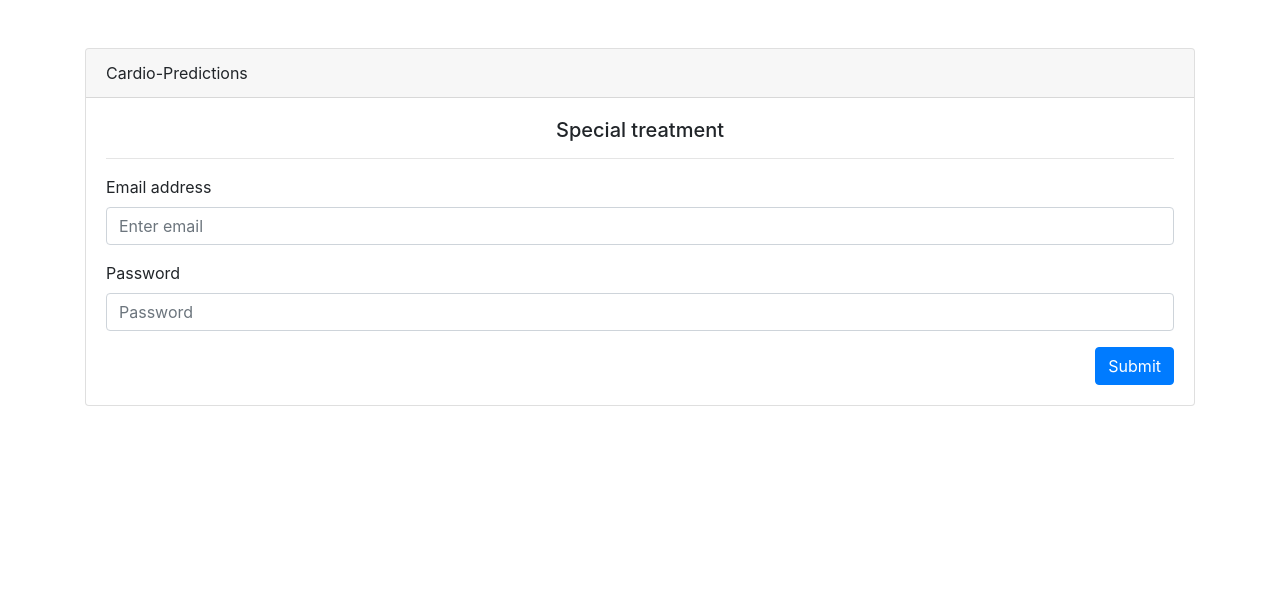
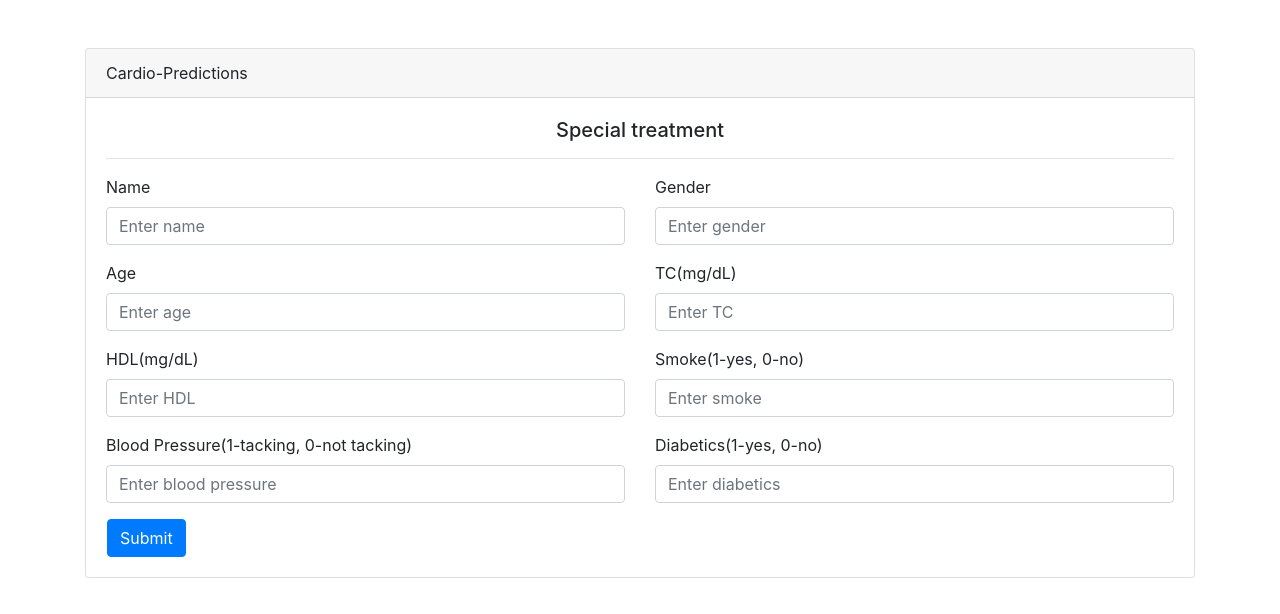
Before and after one commit to RusiraPathum/Deep-Learning-Cardio-Predictions-web-app, a plain HTML site: page index.html in a window 1280 px wide. Drawn offline with nearby package versions, Linux system fonts and the light colour scheme.

Commit message:
change form

```diff
--- a/index.html
+++ b/index.html
@@ -20,25 +20,52 @@
                 Cardio-Predictions
             </div>
             <div class="card-body">
-              <h5 class="card-title text-center">Special treatment</h5><hr>
+                <h5 class="card-title text-center">Special treatment</h5>
+                <hr>
 
                 <div>
-                    <form>
-                        <div class="form-group">
-                          <label for="exampleInputEmail1">Email address</label>
-                          <input type="email" class="form-control" id="exampleInputEmail1" aria-describedby="emailHelp" placeholder="Enter email">
+                    <form class="row">
+                        <div class="form-group col-6">
+                            <label for="exampleInputEmail1">Name</label>
+                            <input type="text" class="form-control" id="name" placeholder="Enter name">
                         </div>
-                        <div class="form-group">
-                          <label for="exampleInputPassword1">Password</label>
-                          <input type="password" class="form-control" id="exampleInputPassword1" placeholder="Password">
+                        <div class="form-group col-6">
+                            <label for="exampleInputEmail1">Gender</label>
+                            <input type="text" class="form-control" id="gender" placeholder="Enter gender">
                         </div>
-
-                        <a href="#" class="btn btn-primary float-right">Submit</a>
-                      </form>
+                        <div class="form-group col-6">
+                            <label for="exampleInputEmail1">Age</label>
+                            <input type="number" class="form-control" id="age" placeholder="Enter age">
+                        </div>
+                        <div class="form-group col-6">
+                            <label for="exampleInputEmail1">TC(mg/dL)</label>
+                            <input type="number" class="form-control" id="tc" placeholder="Enter TC">
+                        </div>
+                        <div class="form-group col-6">
+                            <label for="exampleInputEmail1">HDL(mg/dL)</label>
+                            <input type="number" class="form-control" id="hdl" placeholder="Enter HDL">
+                        </div>
+                        <div class="form-group col-6">
+                            <label for="exampleInputEmail1">Smoke(1-yes, 0-no)</label>
+                            <input type="number" class="form-control" id="smoke" placeholder="Enter smoke">
+                        </div>
+                        <div class="form-group col-6">
+                            <label for="exampleInputEmail1">Blood Pressure(1-tacking, 0-not tacking)</label>
+                            <input type="number" class="form-control" id="smoke" placeholder="Enter blood pressure">
+                        </div>
+                        <div class="form-group col-6">
+                            <label for="exampleInputPassword1">Diabetics(1-yes, 0-no)</label>
+                            <input type="number" class="form-control" id="diabetics"
+                                placeholder="Enter diabetics">
+                        </div>
+                        <div class="ml-3">
+                            <a href="#" class="btn btn-primary float-right">Submit</a>
+                        </div>
+                    </form>
                 </div>
 
             </div>
-          </div>
+        </div>
     </section>
 
 
```
